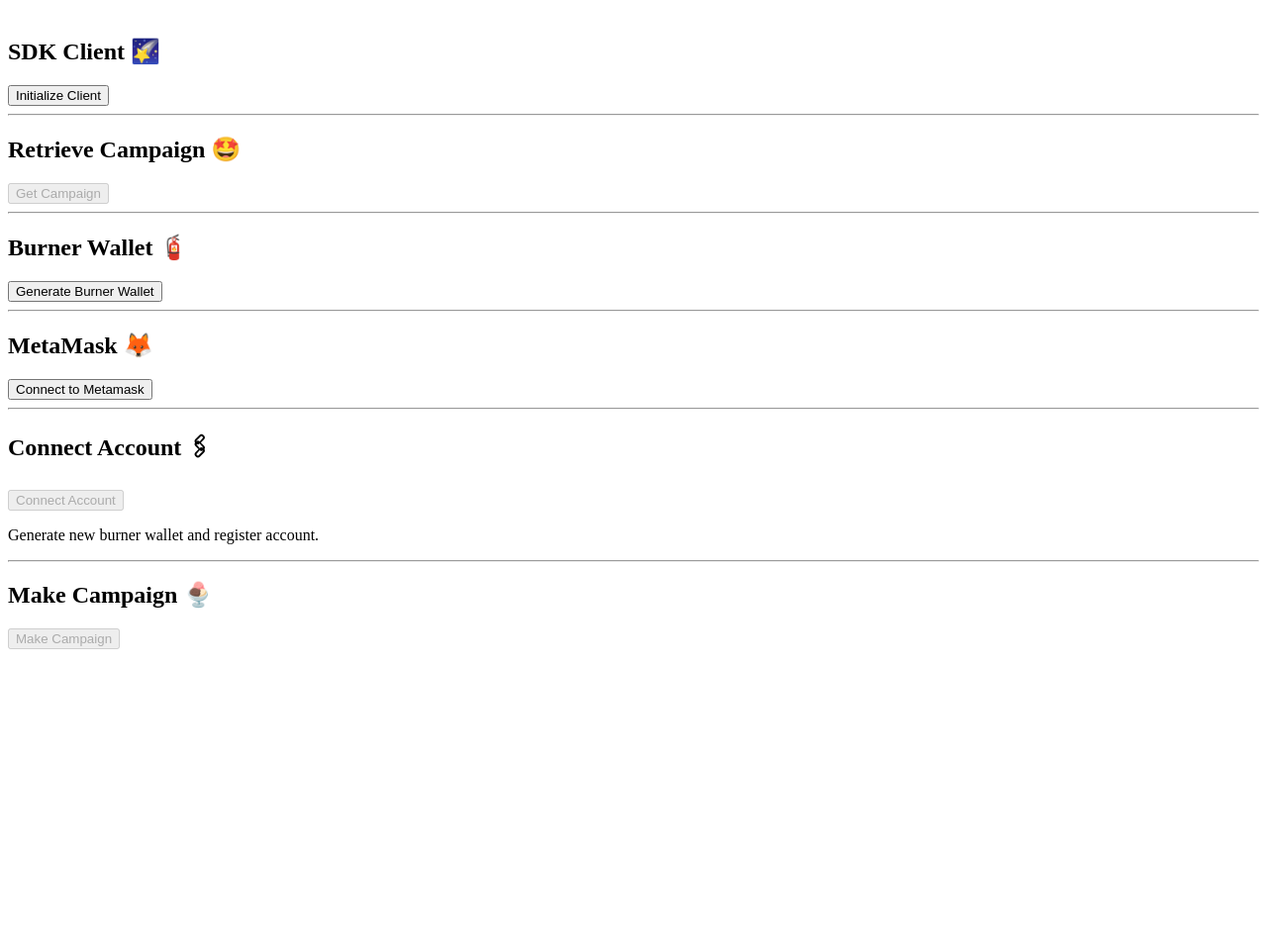
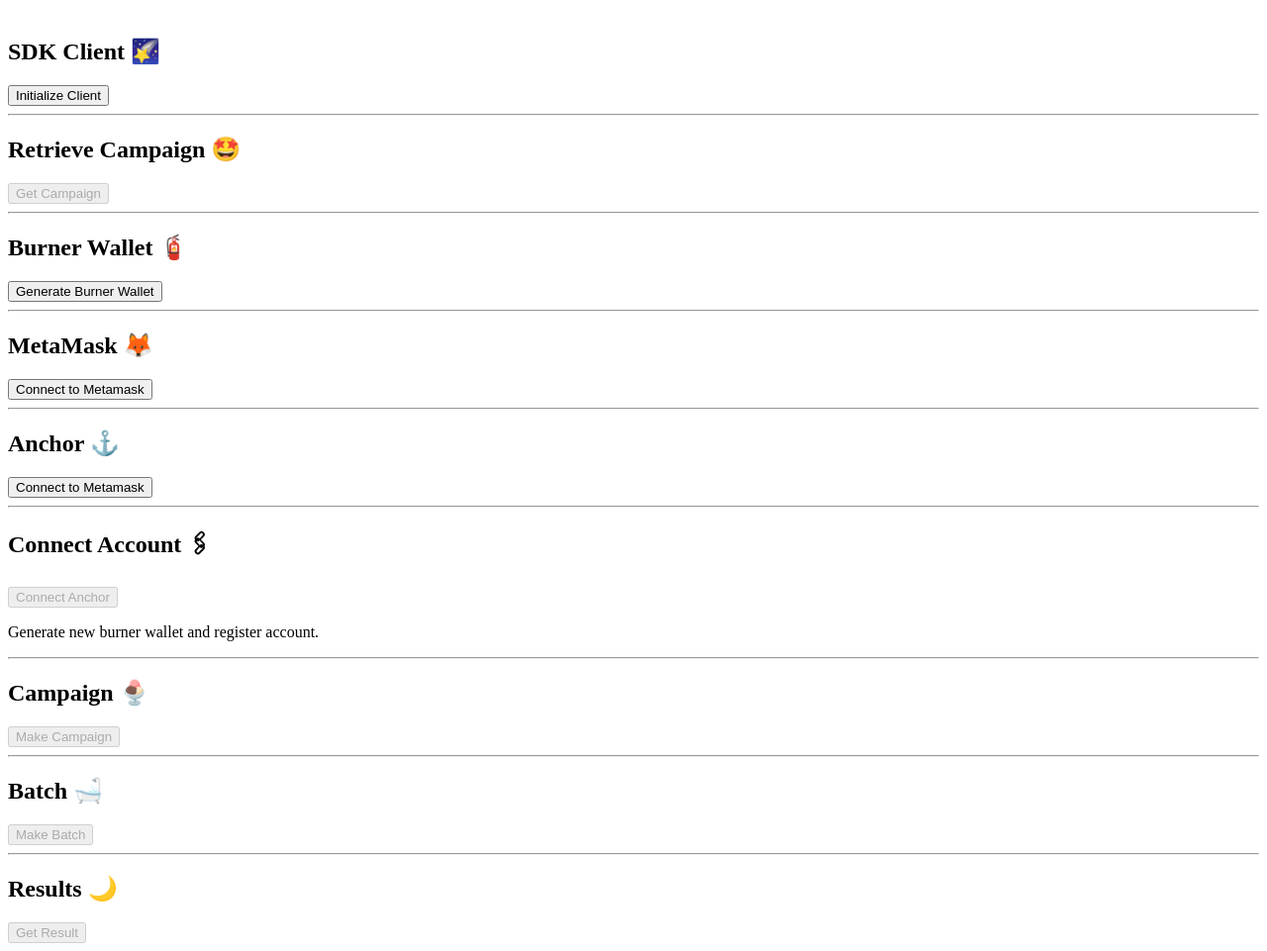
Before and after one commit to effectai/hackathon-boilerplate, a website with bundled scripts: page browser/index.html in a window 1280 px wide. Shown: the part 67-1028 px from the top of the page at 99% size. Before the commit the page ends 800 px from the top, so only its background shows below. Built offline with nearby package versions, Linux system fonts and the light colour scheme.

Commit message:
update html

```diff
--- a/browser/index.html
+++ b/browser/index.html
@@ -61,17 +61,38 @@
 
     <hr>
     <div>
+      <h2>Anchor ⚓</h2>
+      <button id="btn-anchor">Connect to Metamask</button>
+      <div id="anchor-account"></div>
+    </div>
+
+    <hr>
+    <div>
       <h2>Connect Account 🖇</h2>
-      <button type="button" disabled id="btn-connect-account">Connect Account</button>
+      <button type="button" disabled id="btn-connect-account">Connect Anchor</button>
       <p id="connect-to">Generate new burner wallet and register account.</p>
       <div id="connect-account"></div>
     </div>
 
     <hr>
     <div>
-      <h2>Make Campaign 🍨</h2>
+      <h2>Campaign 🍨</h2>
       <button type="button" disabled id="btn-make-campaign">Make Campaign</button>
       <div id="show-campaign"></div>
+    </div>
+
+    <hr>
+    <div>
+      <h2>Batch 🛁</h2>
+      <button type="button" disabled id="btn-make-batch">Make Batch</button>
+      <div id="show-batch"></div>
+    </div>
+
+    <hr>
+    <div>
+      <h2>Results 🌙</h2>
+      <button type="button" disabled id="btn-get-result">Get Result</button>
+      <div id="show-result"></div>
     </div>
 
     <script type="module" src="main.js"></script>
```
